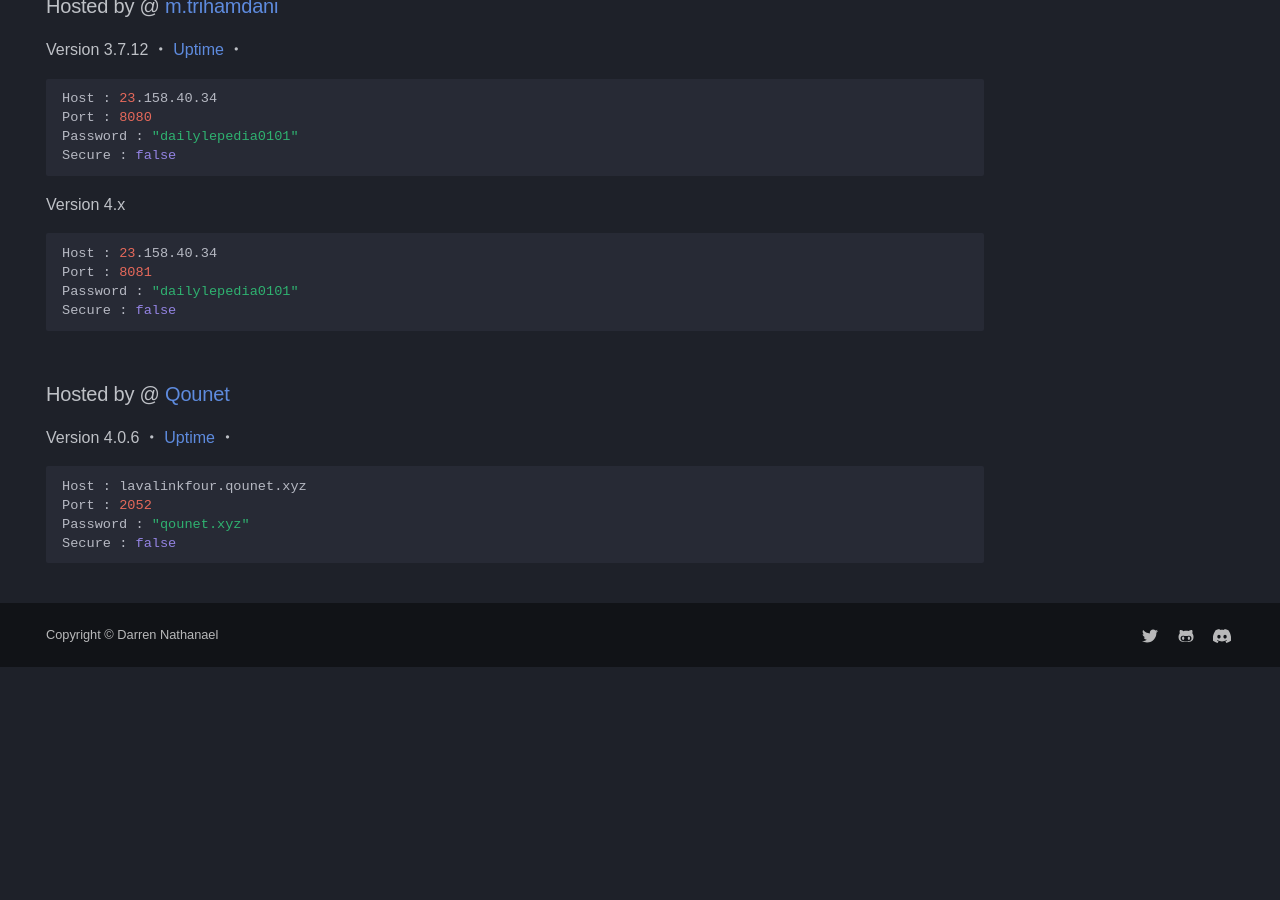
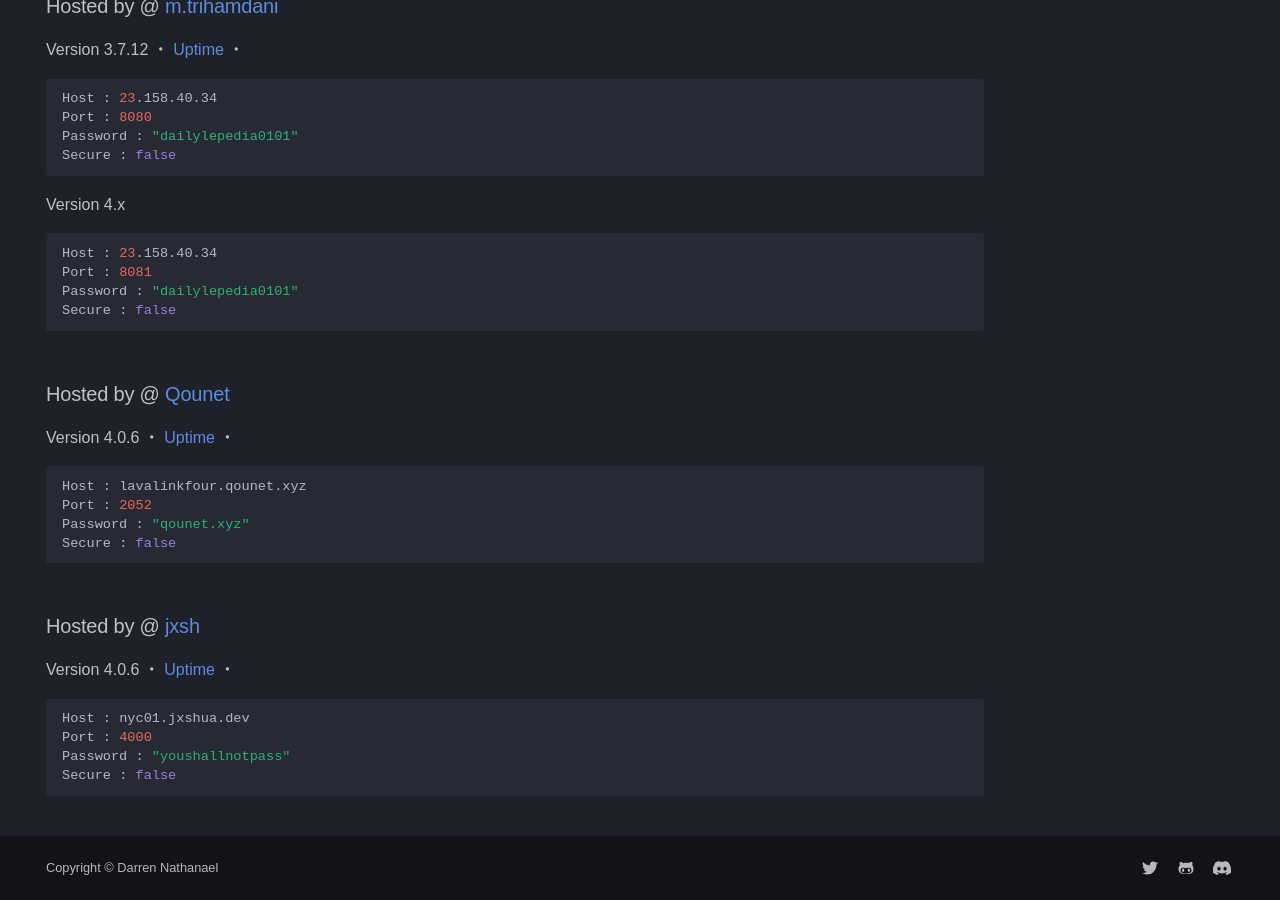
Before and after one commit to DarrenOfficial/lavalink-list, an MkDocs documentation site: the page built from docs/NoSSL/lavalink-without-ssl.md, in a window 1280 px wide and 900 px high, scrolled down 5779 px. Built offline with MkDocs 1.6.1 and Material for MkDocs 9.7.7, drawn with Linux system fonts in a browser that asks for light colours; some web fonts are replaced; comment, search, counter and statistics services are not loaded; a style sheet for code colours, icons or effects is not loaded; before the commit the page ends 6446 px from its top, so only the background shows below that; some of the changed text lies outside the part shown.

Commit message:
Add jxsh's lavalink (#509)

````diff
--- a/docs/NoSSL/lavalink-without-ssl.md
+++ b/docs/NoSSL/lavalink-without-ssl.md
@@ -261,3 +261,12 @@ Port : 2052
 Password : "qounet.xyz"
 Secure : false
 ```
+
+### Hosted by @ [jxsh](https://jxshua.dev)
+Version 4.0.6 ・ [Uptime](https://status.jxshua.dev/) ・
+```bash
+Host : nyc01.jxshua.dev
+Port : 4000
+Password : "youshallnotpass"
+Secure : false
+```
````
